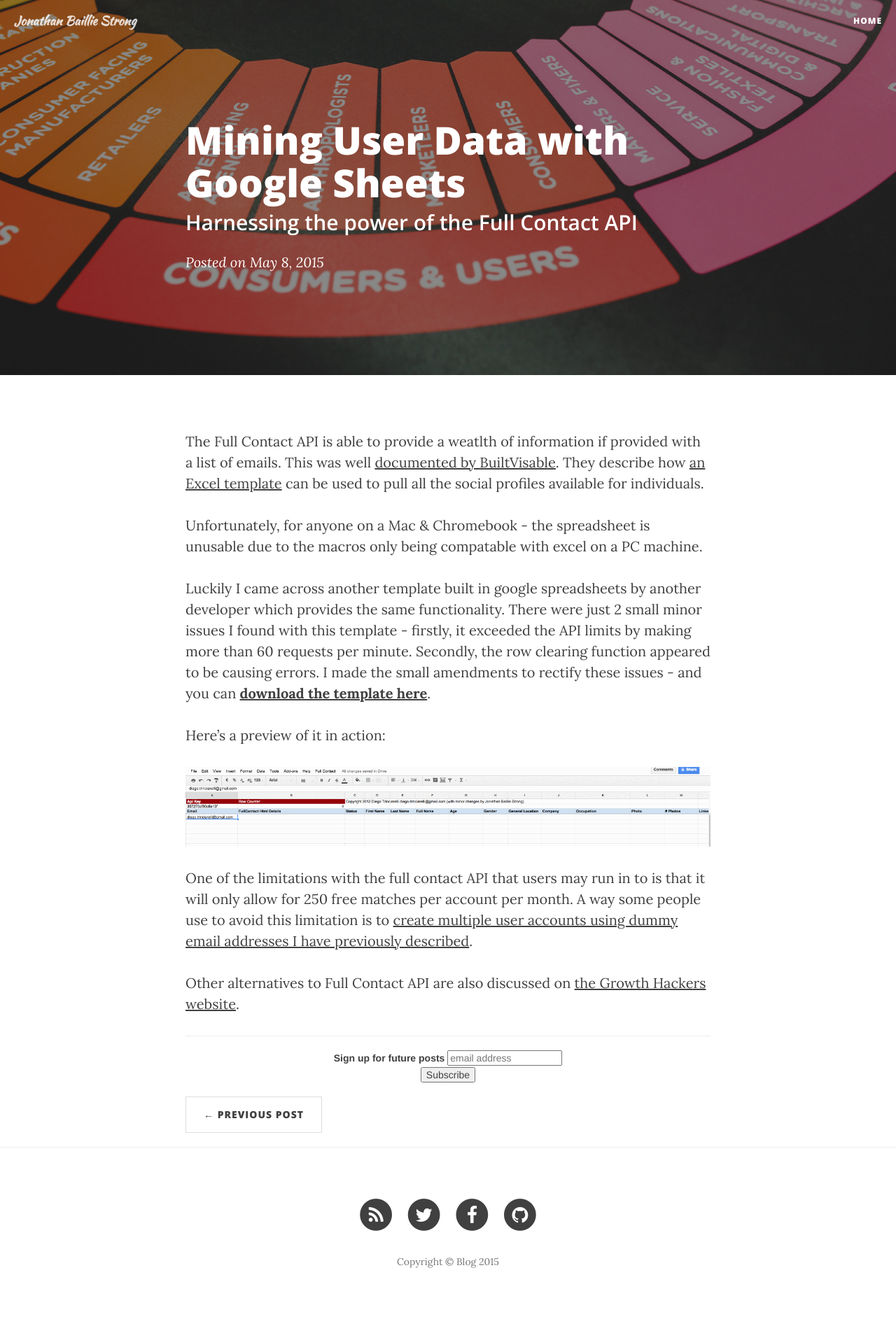
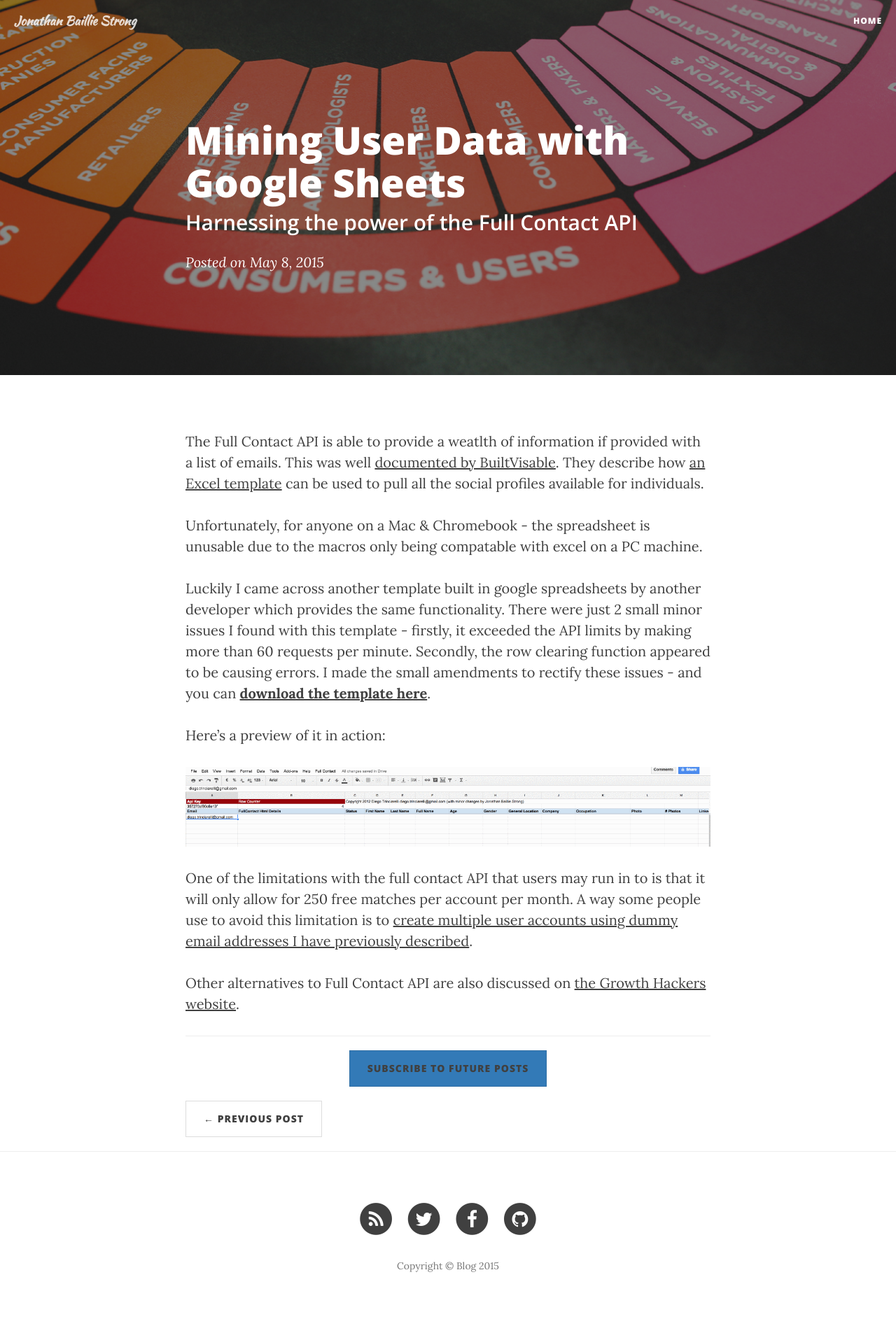
Before and after one commit to jonbstrong/blog, a Jekyll site: the page built from _posts/2015-07-07-mining-user-data-with-fullcontact.markdown, in a window 1280 px wide. Shown: the whole page at 70% size. Built offline with Jekyll 4.4.1, drawn with Linux system fonts in a browser that asks for light colours; nearby versions of some CDN libraries; some web fonts are replaced; comment, search, counter and statistics services are not loaded.

Commit message:
Changed subscribe form to button

```diff
--- a/_layouts/post.html
+++ b/_layouts/post.html
@@ -44,24 +44,9 @@
                     <noscript>Please enable JavaScript to view the <a href="https://disqus.com/?ref_noscript" rel="nofollow">comments powered by Disqus.</a></noscript>
 
                 <!-- Begin MailChimp Signup Form -->
-                    <link href="//cdn-images.mailchimp.com/embedcode/slim-081711.css" rel="stylesheet" type="text/css">
-                    <style type="text/css">
-                        #mc_embed_signup{background:#fff; clear:left; font:14px Helvetica,Arial,sans-serif; }
-                        /* Add your own MailChimp form style overrides in your site stylesheet or in this style block.
-                           We recommend moving this block and the preceding CSS link to the HEAD of your HTML file. */
-                    </style>
-                    <div id="mc_embed_signup">
-                    <form action="//jonathanbailliestrong.us9.list-manage.com/subscribe/post?u=d4576f1a1536316fc0026f50a&amp;id=6016207da6" method="post" id="mc-embedded-subscribe-form" name="mc-embedded-subscribe-form" class="validate" target="_blank" novalidate>
-                        <div id="mc_embed_signup_scroll" align="center">
-                        <label for="mce-EMAIL">Sign up for future posts</label>
-                        <input type="email" value="" name="EMAIL" class="email" id="mce-EMAIL" placeholder="email address" required>
-                        <!-- real people should not fill this in and expect good things - do not remove this or risk form bot signups-->
-                        <div style="position: absolute; left: -5000px;"><input type="text" name="b_d4576f1a1536316fc0026f50a_6016207da6" tabindex="-1" value=""></div>
-                        <div class="clear"><input type="submit" value="Subscribe" name="subscribe" id="mc-embedded-subscribe" class="button"></div>
-                        </div>
-                    </form>
-                    </div>
-
+                <div align="center">
+                   <button type="button" class="btn btn-primary"><a href="http://eepurl.com/bmtyyj" target="blank">Subscribe to future posts</a></button>
+                </div>
 <!--End mc_embed_signup-->
 
                 <ul class="pager">
```
